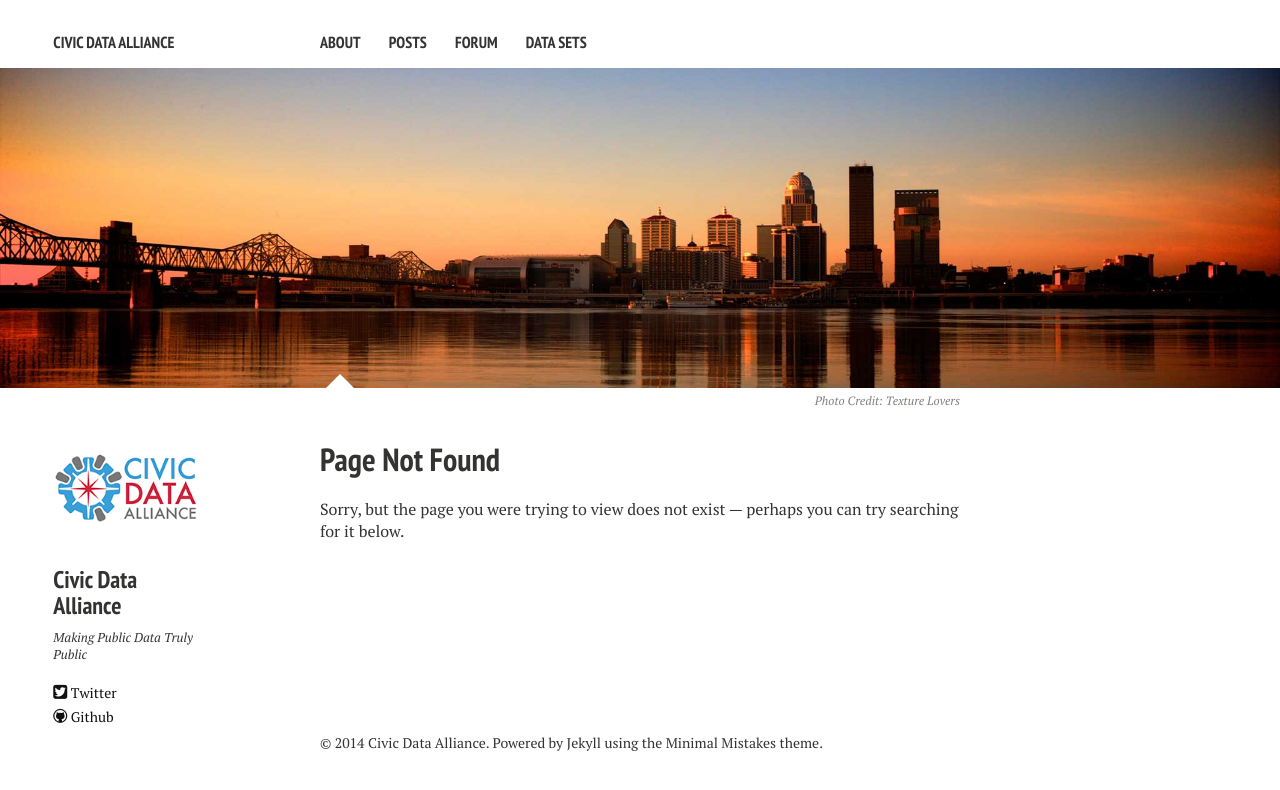
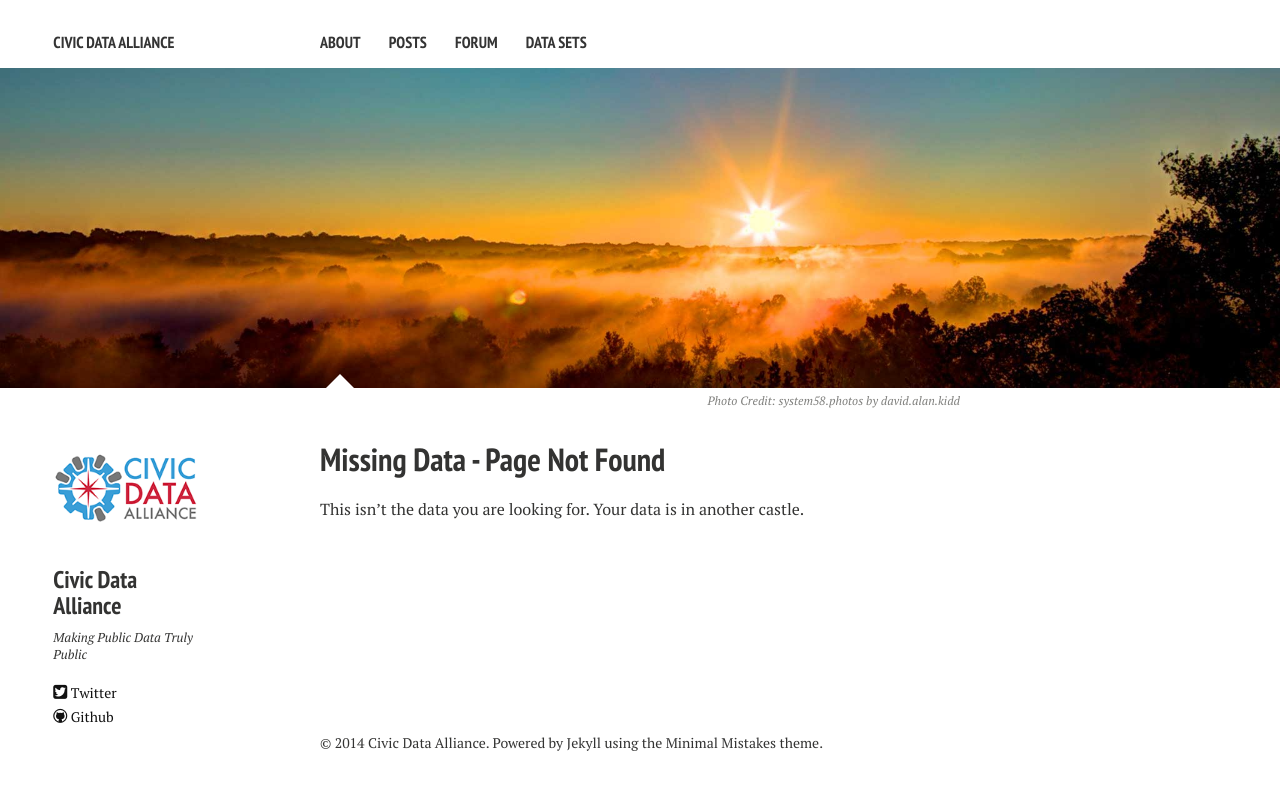
Before and after one commit to reydelleon/civicdata.github.io, a Jekyll site: the page built from 404.md, in a window 1280 px wide. Shown: the top 790 px of the page. Built offline with Jekyll 4.4.1, drawn with Linux system fonts in a browser that asks for light colours; nearby versions of some CDN libraries.

Commit message:
Site Content Updates
setting up images, about page, forum size, 404.

```diff
--- a/404.md
+++ b/404.md
@@ -1,14 +1,14 @@
 ---
 layout: page
-title: "Page Not Found"
-description: "Page not found."
+title: "Missing Data - Page Not Found"
+description: "Missing Data - Page not found."
 image:
-  feature: texture-feature-01.jpg
-  credit: Texture Lovers
-  creditlink: http://texturelovers.com
+  feature: texture-feature-08.jpg
+  credit: system58.photos by david.alan.kidd
+  creditlink: http://system58photos.com/
 ---
 
-Sorry, but the page you were trying to view does not exist --- perhaps you can try searching for it below.
+This isn't the data you are looking for.  Your data is in another castle.
 
 <script type="text/javascript">
   var GOOG_FIXURL_LANG = 'en';
--- a/_layouts/forum.html
+++ b/_layouts/forum.html
@@ -23,7 +23,7 @@
        scrolling="no"
        frameborder="0"
        width="900"
-       height="700">
+       height="100%">
       </iframe>
 
       <script type="text/javascript">
```
Also changed, not shown: about.md (+7 -3 lines), forum.md (+3 -3 lines), index.md (+2 -2 lines), images/texture-feature-08.jpg (added).
